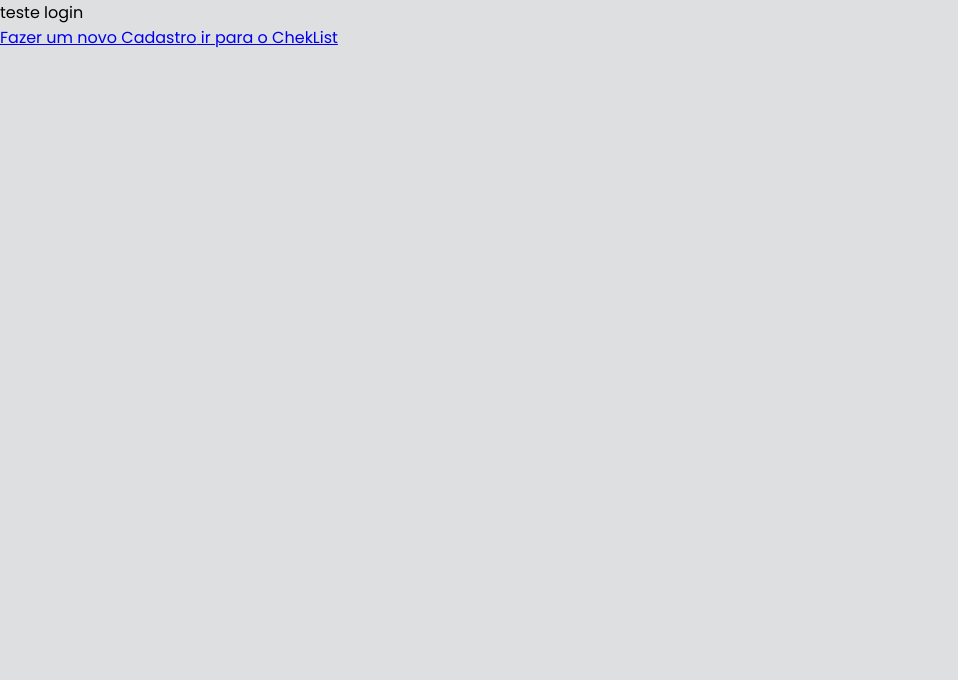
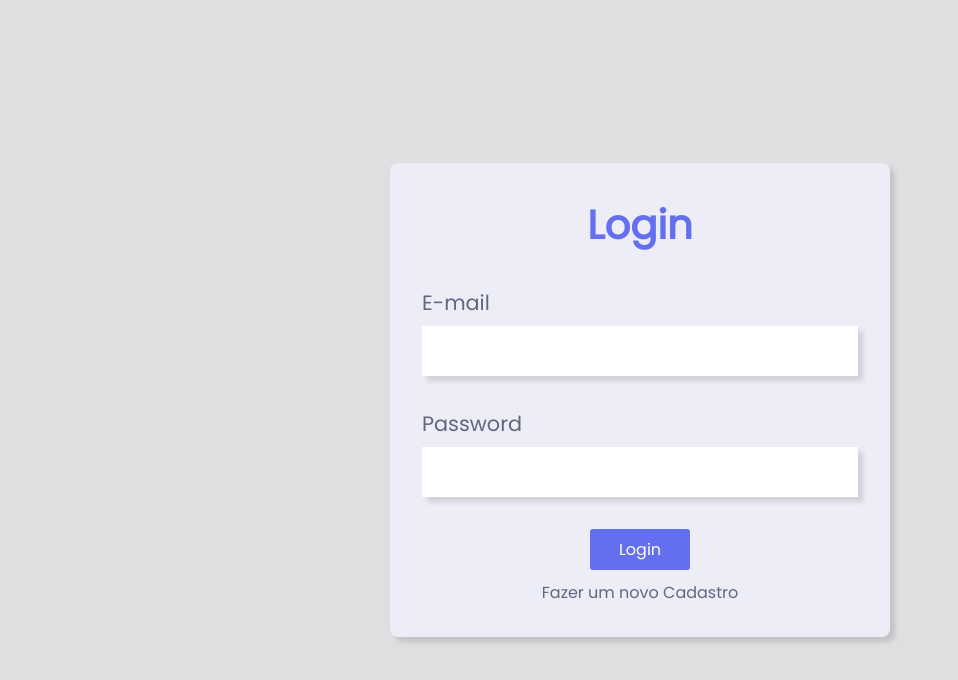
Before and after one commit to thiagomotaPE/CheckList-App, a React (Create React App) app in the folder client/: page /login in a window 1280 px wide. Shown: the top 680 px of the page, without its empty margins (0-958 px from the left). Built offline with nearby package versions, Linux system fonts and the light colour scheme.

Commit message:
update
estilizei a tela de login

```diff
--- a/client/src/pages/login/index.jsx
+++ b/client/src/pages/login/index.jsx
@@ -2,14 +2,31 @@ import React from 'react'
 import { useNavigate } from 'react-router-dom';
 import { Link } from 'react-router-dom';
 
-//import { } from './styles'
+import { Container, Content, Title, Form, LinkContainer } from './styles'
+import { Button } from '../../components/Button'
 
 const Login = () => {
   const navigate = useNavigate();
   return (<>
-    <div>teste login</div>
-    <Link to= "/cadastre"> Fazer um novo Cadastro</Link>
-    <Link to= "/checkList"> ir para o ChekList</Link>
+    <Container>
+      <Content>
+        <Title>Login</Title>
+          <Form>
+              <label htmlFor='E-mail'>
+                  E-mail
+                  <input type="text"></input>
+              </label>
+              <label htmlFor='Password'>
+                  Password
+                  <input type="text"></input>
+              </label>
+          </Form>
+        <Link to= "/checkList"> <Button title="Login" /> </Link>
+        <LinkContainer>
+          <Link to= "/cadastre"> Fazer um novo Cadastro</Link>
+        </LinkContainer>
+      </Content>
+    </Container>
     </>
   )
 }
--- a/client/src/pages/login/styles.js
+++ b/client/src/pages/login/styles.js
@@ -0,0 +1,59 @@
+import styled from 'styled-components'
+
+export const Container = styled.div`
+
+`
+export const Content = styled.div`
+	background-color:  #ecedf6;
+	max-width: 500px;
+	width: 90%;
+	margin:0 auto;
+	display: flex;
+    flex-direction: column;
+	justify-content: center;
+	align-items: center;
+	padding: 2rem;
+	border-radius: 8px;
+    box-shadow: 5px 5px 5px #00000020;
+
+    position: absolute;
+    top: 50%;
+    left: 50%;
+    transform: translate(-50%, -50%);
+
+`
+
+export const Title = styled.h1`
+    font-size: 2.5rem;
+	margin-bottom: 2rem;
+	text-transform: capitalize;
+    color:  #646ff0;
+`
+export const Form = styled.form`
+	width: 100%;
+	label {
+		font-size: 1.3rem;
+		color: #646681;
+		input{
+			margin-top: 0.5rem;
+			margin-bottom: 2rem;
+			width: 100%;
+			padding: 1rem;
+			border: none;
+			background-color: #fff;
+			font-size: 1rem;
+            box-shadow: 5px 5px 5px #00000020;
+		}
+	}
+`
+
+export const LinkContainer = styled.div`
+    margin-top: 10px;
+    a{
+        color: #646681;
+        text-decoration: none;
+        &:hover{
+            text-decoration: underline;
+        }
+    }
+`
```
